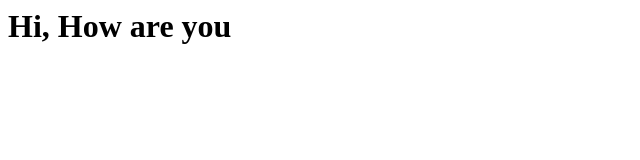
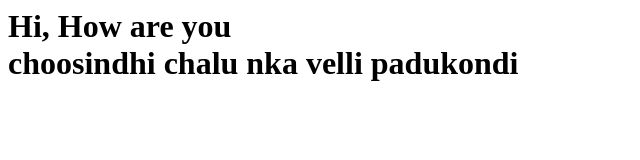
Before and after one commit to krupasangeeth/demohtml, a plain HTML site: page sample.html/index.html in a window 1280 px wide. Shown: the whole page, without its empty margins (0-640 px from the left). Drawn offline with Linux system fonts and the light colour scheme.

Commit message:
Update index.html

```diff
--- a/sample.html/index.html
+++ b/sample.html/index.html
@@ -1 +1 @@
-<h1>Hi, How are you</h1>
+<h1>Hi, How are you </br> choosindhi chalu nka velli padukondi</h1>
```
